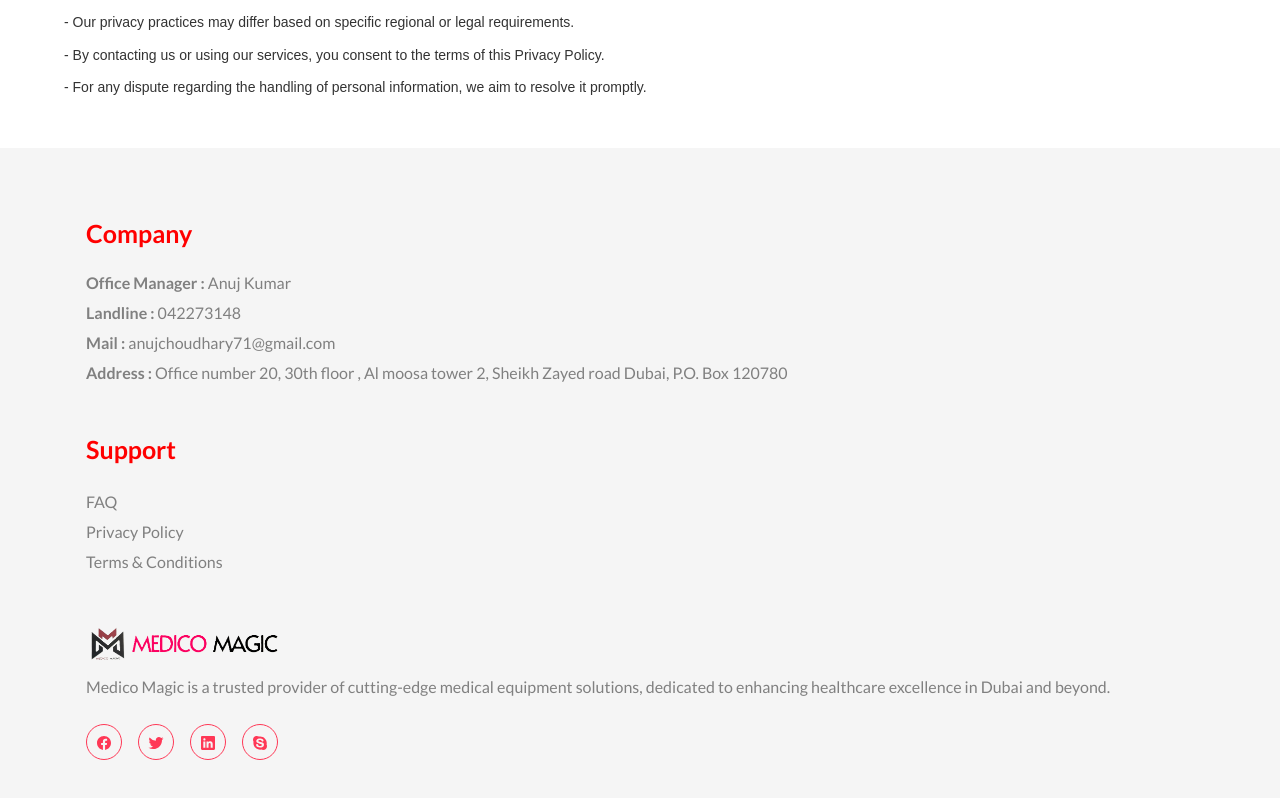
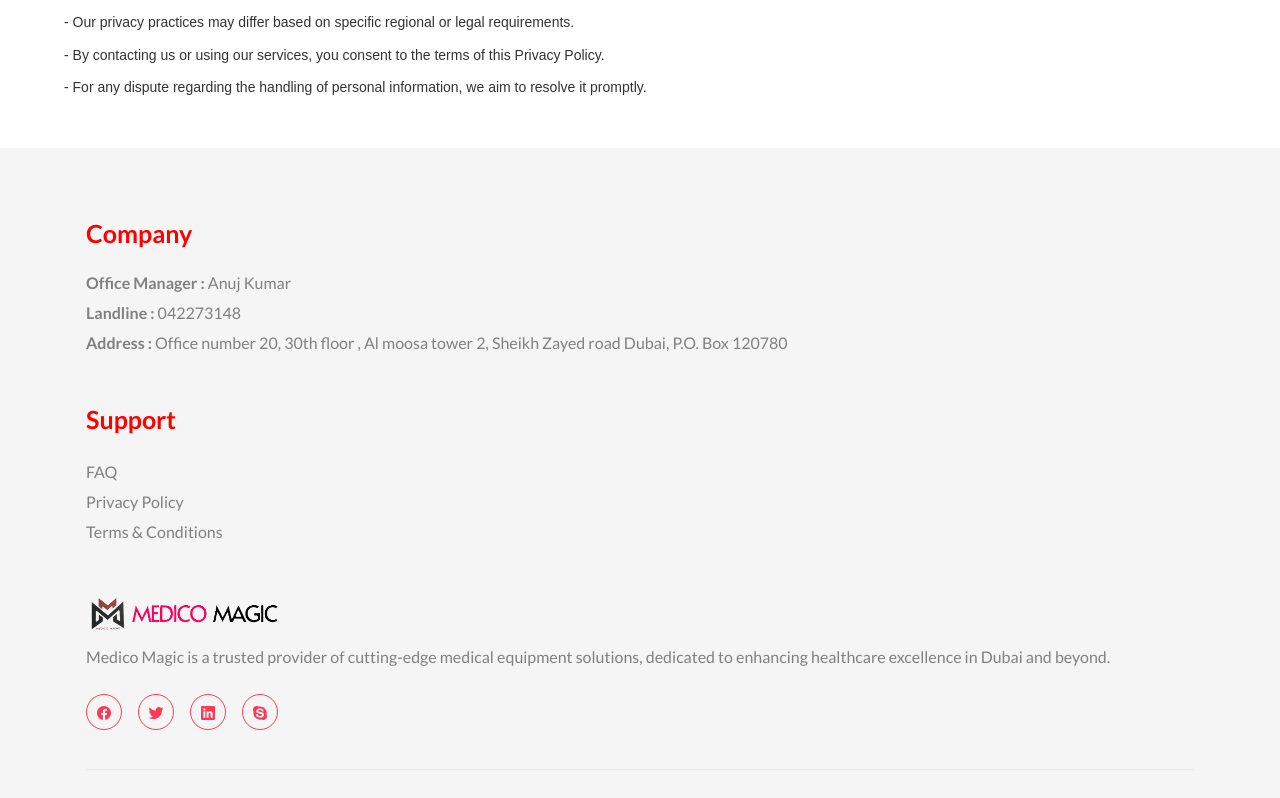
Before and after one commit to ankitpanchal534/one-08, a Next.js app: page /privacy-policy in a window 1280 px wide. Shown: the part 704-1502 px from the top of the page. Built offline with nearby package versions, Linux system fonts and the light colour scheme; what tailwind-bootstrap-grid would draw is missing.

Commit message:
Email id removed

```diff
--- a/layouts/partials/Footer.js
+++ b/layouts/partials/Footer.js
@@ -22,9 +22,6 @@ const Footer = () => {
               </li>
               <li className="mb-1">
                 <b>Landline :</b> 042273148{" "}
-              </li>
-              <li className="mb-1">
-                <b>Mail :</b> anujchoudhary71@gmail.com{" "}
               </li>
               <li className="mb-1">
                 <b>Address :</b> Office number 20, 30th floor , Al moosa tower
```
